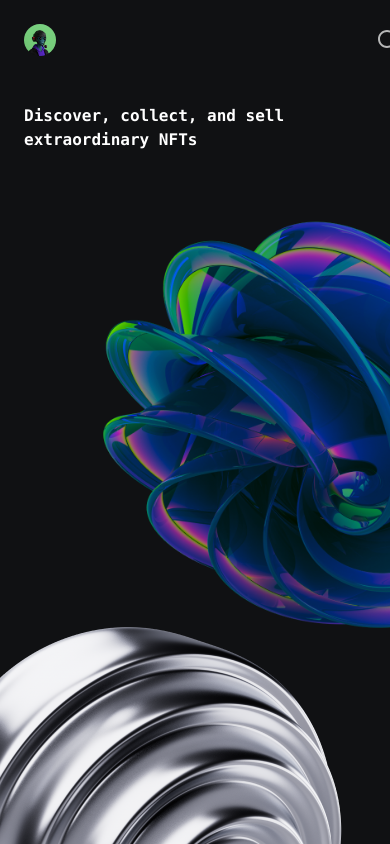
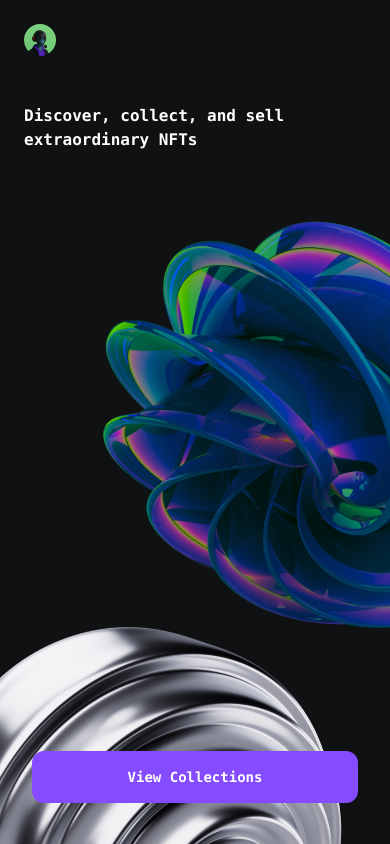
Before and after one commit to njokuScript/altura-nft-test, a React (Create React App) app: page / in a window 390 px wide. Built offline with nearby package versions, Linux system fonts and the light colour scheme.

Commit message:
chore: handle search and button on mobile

```diff
--- a/package.json
+++ b/package.json
@@ -10,8 +10,10 @@
     "@types/node": "^18.14.6",
     "@types/react": "^18.0.28",
     "@types/react-dom": "^18.0.11",
+    "classnames": "^2.3.2",
     "react": "^18.2.0",
     "react-dom": "^18.2.0",
+    "react-router-dom": "^6.8.2",
     "react-scripts": "5.0.1",
     "react-toastify": "^9.1.1",
     "typescript": "^4.9.5",
--- a/src/components/Button/index.tsx
+++ b/src/components/Button/index.tsx
@@ -1,19 +1,21 @@
 import React from 'react';
+import classNames from 'classnames';
 interface IProps {
+  className?: string;
   buttonText?: string;
   onClick?: () => void;
 }
 
-const Button = ({ buttonText, onClick }: IProps) => {
+const Button = ({ className, buttonText, onClick }: IProps) => {
   return (
-    <>
+    <div className={classNames(className)}>
       <button
         onClick={onClick}
         type='button'
-        className='rounded bg- bg-primaryButton py-1 px-10 w-full text-xs font-semibold text-white  focus-visible:outline focus-visible:outline-2 focus-visible:outline-offset-2 focus-visible:outline-indigo-600'>
+        className='rounded-xl bg-primaryButton py-4 px-24  text-sm font-mono font-semibold text-white  focus-visible:outline focus-visible:outline-2 focus-visible:outline-offset-2 focus-visible:outline-indigo-600'>
         {buttonText}
       </button>
-    </>
+    </div>
   );
 };
 
--- a/src/components/Navbar/index.tsx
+++ b/src/components/Navbar/index.tsx
@@ -8,7 +8,9 @@ const Navbar = () => {
       <div className='flex items-center flex-shrink-0 text-white mr-6'>
         <img className='h-8 w-auto rounded-full' src={Logo} alt='Logo' />
       </div>
-      <Search />
+      <div className='hidden lg:block'>
+        <Search />
+      </div>
     </nav>
   );
 };
--- a/src/components/Search/index.tsx
+++ b/src/components/Search/index.tsx
@@ -11,7 +11,6 @@ const Search = () => {
   return (
     <div className='relative flex rounded-md bg-primaryWhite'>
       <div className='absolute inset-y-0 left-0 flex items-center pl-3 border-primaryWhite border-6'>
-        <button className='block md:hidden lg:hidden' onClick={toggleSearchBar}>
         <svg
           width='21'
           height='21'
@@ -26,8 +25,7 @@ const Search = () => {
             fill='white'
           />
         </svg>
-        </button>
-        <div className={`lg:flex md:block ${showSearchBar ? '' : 'hidden'}`}>
+
         <input
           className='w-full font-mono pl-12 pr-4 py-2 text-gray-300 bg-transparent focus:outline-none focus:shadow-outline placeholder-gray-300 text-sm sm:text-base'
           type='text'
@@ -35,7 +33,6 @@ const Search = () => {
         />
       </div>
     </div>
-    </div>
   );
 };
 
--- a/src/view/Home.tsx
+++ b/src/view/Home.tsx
@@ -4,6 +4,8 @@ import HomeImg from '../assets/images/HomeCol.png';
 import HomeImg2 from '../assets/images/HomeCol2.png';
 import Cards from '../components/Cards';
 import DummyNft from '../assets/images/DummyNFT.png';
+import Button from '../components/Button';
+import NFT from './NFT';
 
 function App() {
   return (
@@ -20,7 +22,14 @@ function App() {
           <img src={HomeImg} alt='Image1' className='w-80' />
         </div>
         <div className='flex justify-start'>
-          <img src={HomeImg2} alt='Image1' className=' -mt-24' />
+          <img src={HomeImg2} alt='Image1' className='-mt-24' />
+        </div>
+        <Button
+          className='lg:hidden -mt-32 flex justify-center'
+          buttonText='View Collections'
+        />
+        <div className='hidden lg:block'>
+          <NFT />
         </div>
       </div>
     </div>
```
Also changed, not shown: 1 other file (tests, documents, lock files or other folders). Lines whose indentation alone changed are shown as unchanged.
